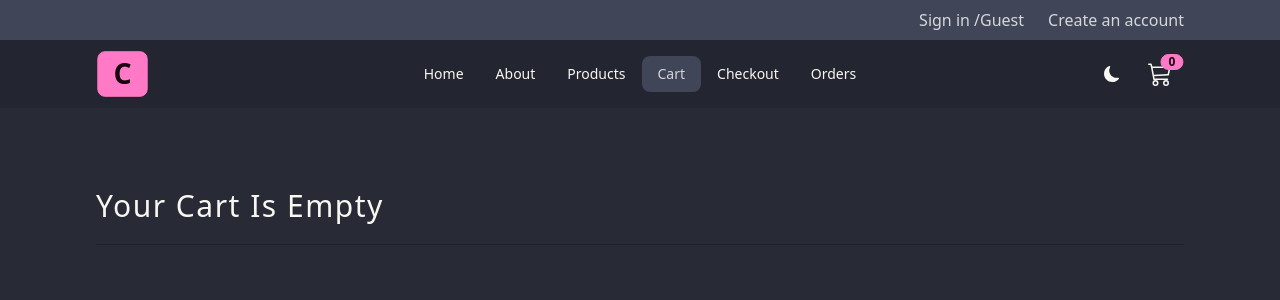
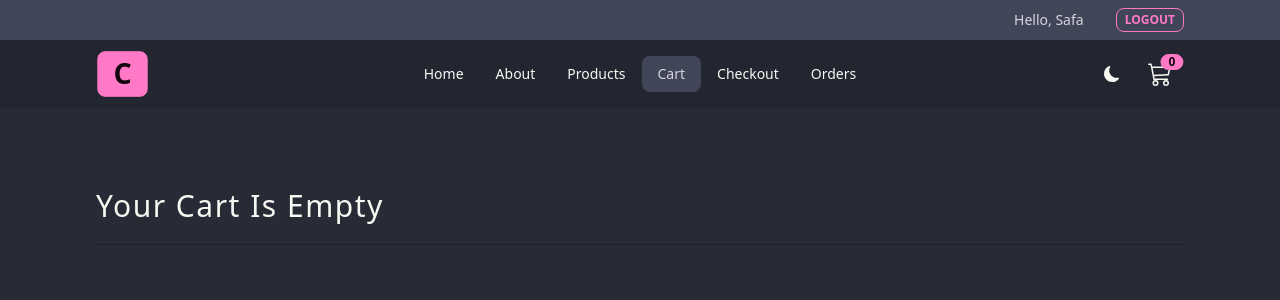
Before and after one commit to safaminhaj/furniture-store-react, a React (Vite) app: page /cart in a window 1280 px wide. Shown: the top 300 px of the page. Built offline with nearby package versions, Linux system fonts and the light colour scheme.

Commit message:
logout reducer and accessed user

```diff
--- a/src/components/Header.jsx
+++ b/src/components/Header.jsx
@@ -1,9 +1,31 @@
-import { Link } from "react-router-dom";
+import { useDispatch, useSelector } from "react-redux";
+import { Link, useNavigate } from "react-router-dom";
+import { clearCart } from "../features/cart/cartSlice";
+import { logoutUser } from "../features/user/userSlice";
 
 const Header = () => {
+  const navigate = useNavigate();
+  const dispatch = useDispatch();
+  const user = useSelector((state) => state.userState.user);
+  const handleLogout = () => {
+    navigate("/");
+    dispatch(clearCart());
+    dispatch(logoutUser());
+  };
   return (
     <header className="bg-neutral text-neutral-content py-2 ">
       <div className="flex justify-center sm:justify-end align-element">
+        {user ? (
+          <div className="flex gap-x-2 sm:gap-x-8 items-center">
+            <p className="text-xs sm:text-sm">Hello, {user.username}</p>
+            <button
+              className="btn btn-xs btn-primary btn-outline"
+              onClick={handleLogout}
+            >
+              LOGOUT
+            </button>
+          </div>
+        ) : (
           <div className="flex items-center justify-center gap-6 ">
             <Link className="link link-hover" to="/login">
               Sign in /Guest
@@ -12,6 +34,7 @@ const Header = () => {
               Create an account
             </Link>
           </div>
+        )}
       </div>
     </header>
   );
--- a/src/components/NavLinks.jsx
+++ b/src/components/NavLinks.jsx
@@ -1,6 +1,8 @@
 import { NavLink } from "react-router-dom";
+import { useSelector } from "react-redux";
 
 const NavLinks = () => {
+  const user = useSelector((state) => state.userState.user);
   const links = [
     { id: 1, url: "/", text: "home" },
     { id: 2, url: "about", text: "about" },
@@ -13,10 +15,12 @@ const NavLinks = () => {
   return (
     <>
       {links.map((link) => {
+        const { id, url, text } = link;
+        if ((url === "checkout" || url === "orders") && !user) return null;
         return (
-          <li key={link.id}>
-            <NavLink to={link.url} className="capitalize">
-              {link.text}
+          <li key={id}>
+            <NavLink to={url} className="capitalize">
+              {text}
             </NavLink>
           </li>
         );
--- a/src/features/user/userSlice.js
+++ b/src/features/user/userSlice.js
@@ -25,7 +25,9 @@ const userSlice = createSlice({
       console.log("login");
     },
     logoutUser: (state) => {
-      console.log("logout");
+      state.user = null;
+      localStorage.removeItem("user");
+      toast.success("Logged out successfully");
     },
     toggleTheme: (state) => {
       const { dracula, winter } = themes;
--- a/src/pages/Cart.jsx
+++ b/src/pages/Cart.jsx
@@ -4,7 +4,9 @@ import { Link } from "react-router-dom";
 
 const Cart = () => {
   //temp
-  const user = null;
+  // const user = null;
+  const user = useSelector((state) => state.userState.user);
+
   const numItemsInCart = useSelector((state) => state.cartState.numItemsInCart);
   if (numItemsInCart === 0) {
     return <SectionTitle text="your cart is empty" />;
```
Lines whose indentation alone changed are shown as unchanged.
